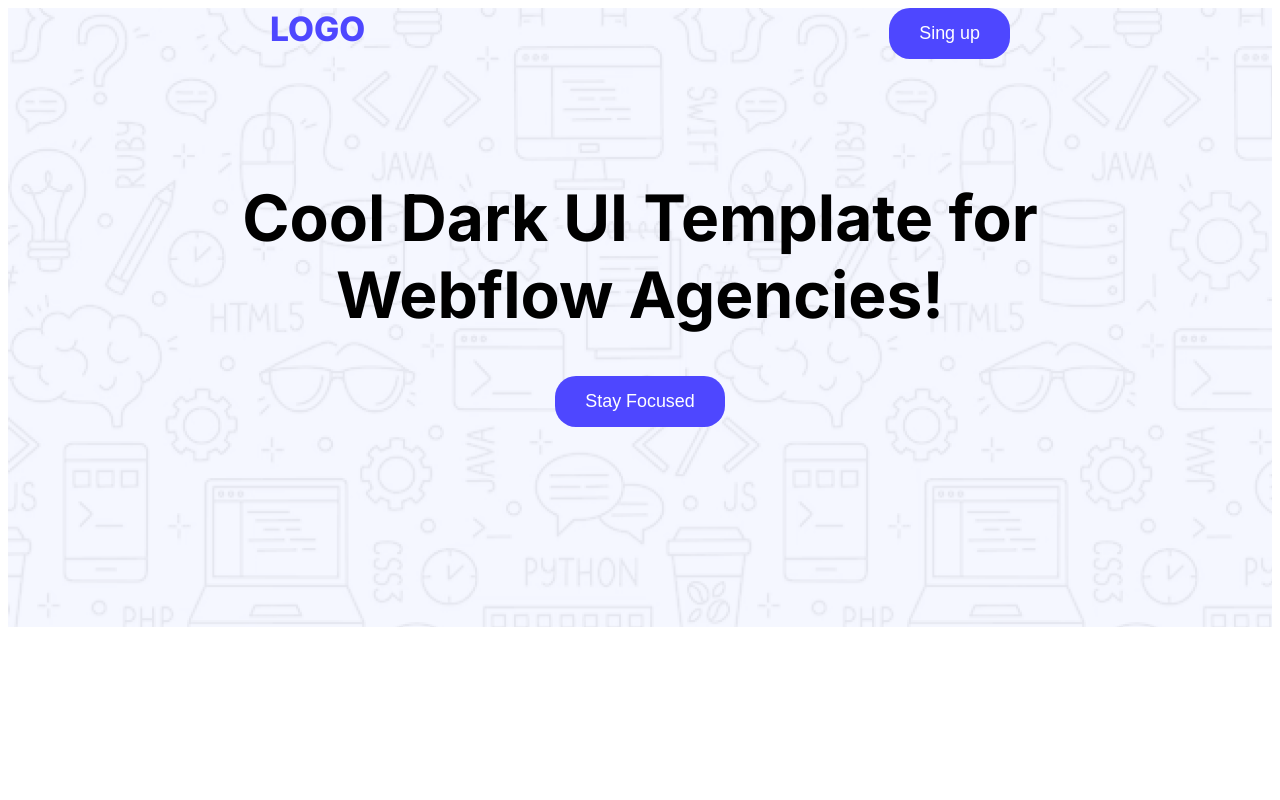
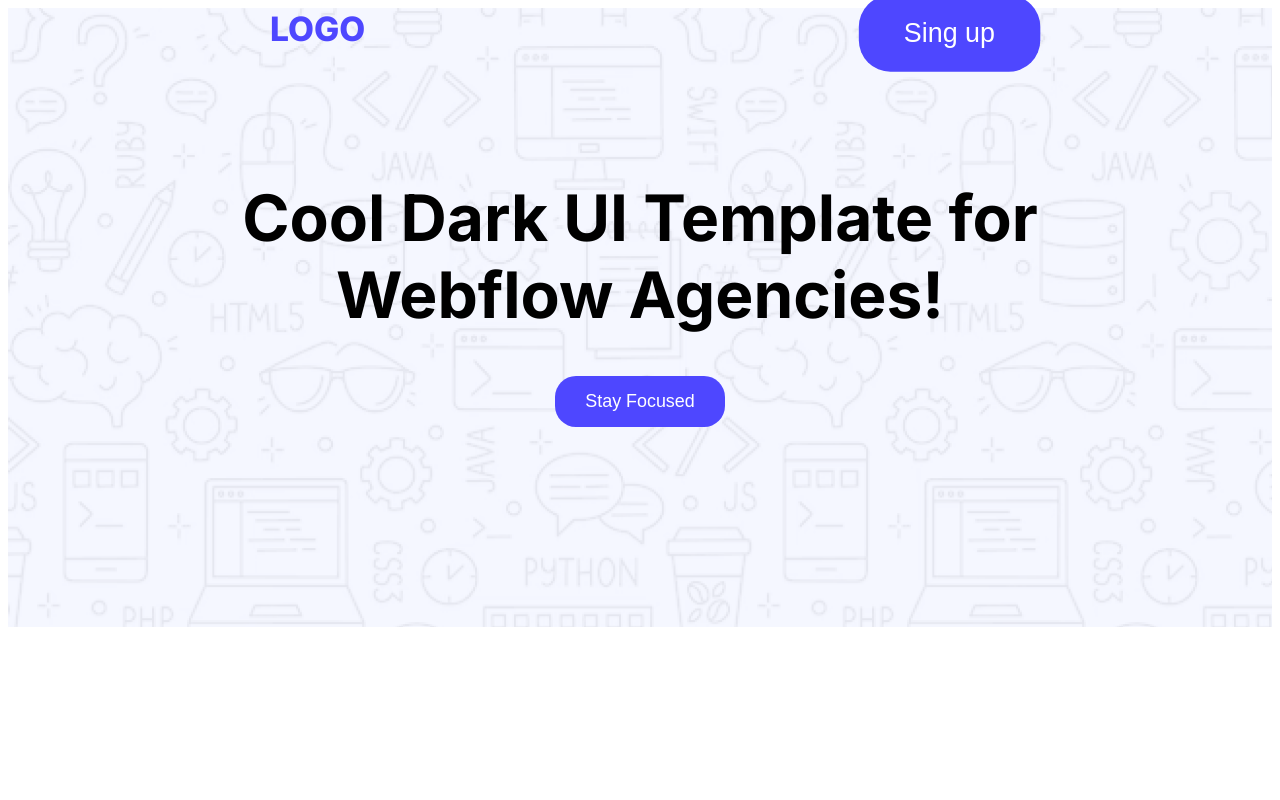
Before and after one commit to rakibulhasan-0/A01, a plain HTML site: page index.html in a window 1280 px wide. In both pictures the pointer is over the button "Sing up". Shown: the top 800 px of the page. Drawn offline with Linux system fonts and the light colour scheme.

Commit message:
hover effect added on button

```diff
--- a/styls/lo01.css
+++ b/styls/lo01.css
@@ -6,6 +6,9 @@
   font-style: normal;
 }
 /* common */
+.btn-c:hover{
+  transform: scale(1.5);
+}
 .btn-c{
   color: #FFFFFF;
   background-color: #4E47FF;
@@ -14,6 +17,7 @@
   font-weight: 500;
   padding: 15px 30px;
   border: none;
+  transition: 0.3s;
 }
 .fsz{
   font-size: 4rem;
```
